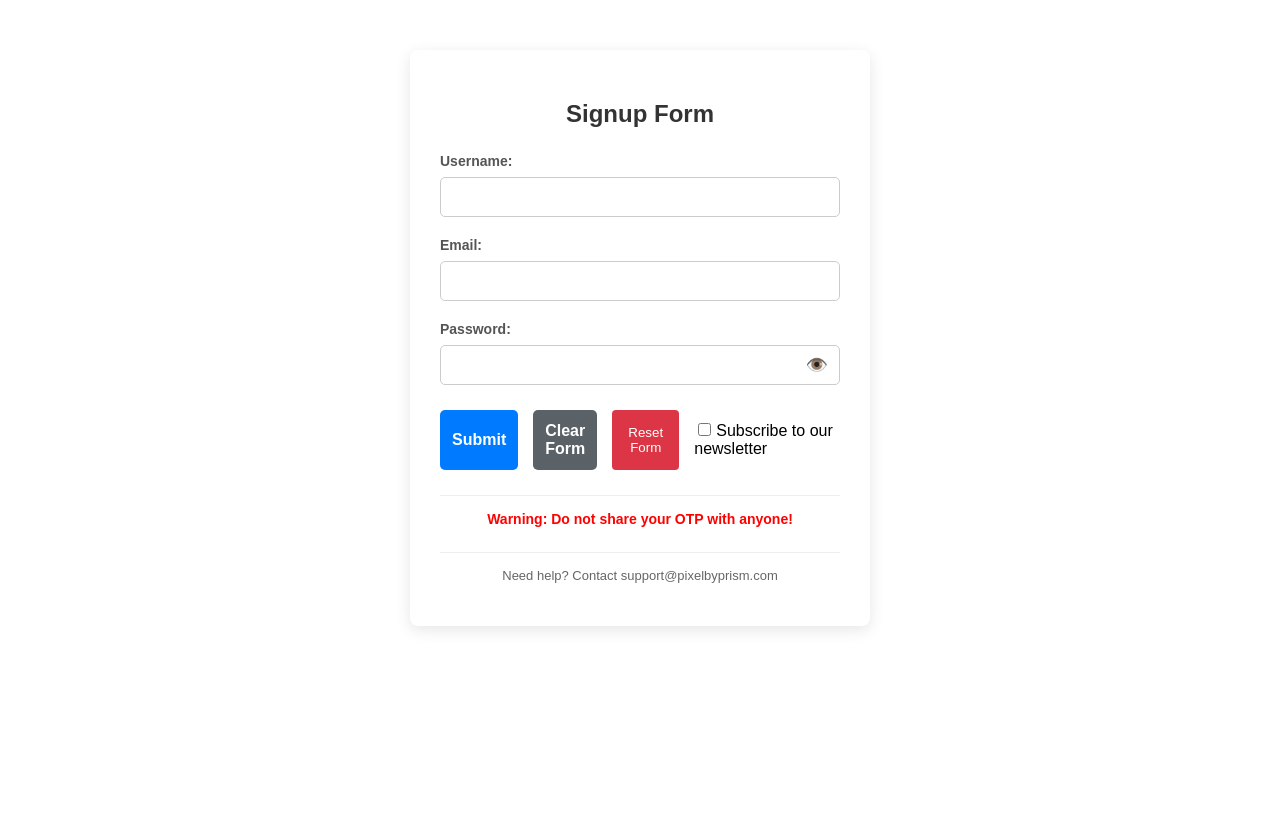
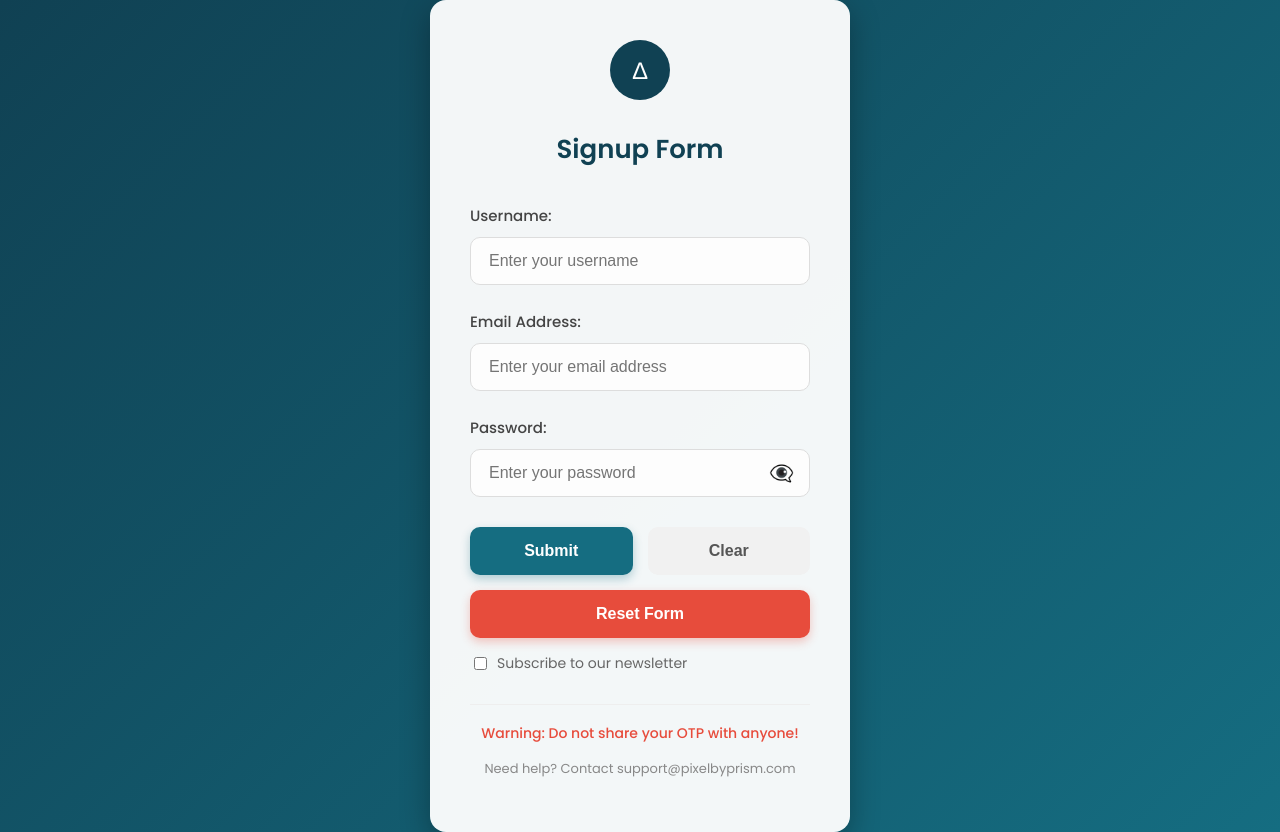
Before and after one commit to sarmad-sqa/my-first-react-cicd, a React (Create React App) app: page / in a window 1280 px wide. Before the commit the page ends 800 px from the top, so only its background shows below. Built offline with nearby package versions, Linux system fonts and the light colour scheme.

Commit message:
style: updated signup form with a modern premium ui layout

```diff
--- a/src/App.js
+++ b/src/App.js
@@ -35,41 +35,74 @@ function App() {
     setShowPassword(!showPassword);
   };
 
-  // --- STYLING OBJECTS ---
+  // --- NEW, IMPROVED STYLING OBJECTS ---
   const styles = {
+    pageBackground: {
+      minHeight: '100vh',
+      display: 'flex',
+      alignItems: 'center',
+      justifyContent: 'center',
+      // Elegant deep teal/blue gradient background
+      background: 'linear-gradient(135deg, #104153 0%, #156d81 100%)',
+      fontFamily: "'Poppins', sans-serif" // Clean modern font
+    },
     formContainer: {
-      maxWidth: '400px',
-      margin: '50px auto',
-      padding: '30px',
-      borderRadius: '8px',
-      boxShadow: '0 4px 15px rgba(0,0,0,0.1)',
-      backgroundColor: '#fff',
-      fontFamily: 'Arial, sans-serif'
+      maxWidth: '420px',
+      width: '100%',
+      padding: '40px',
+      borderRadius: '16px', // Softer corners
+      boxShadow: '0 10px 30px rgba(0,0,0,0.3)', // deeper, softer shadow
+      backgroundColor: 'rgba(255, 255, 255, 0.95)', // Subtle transparency
+      boxSizing: 'border-box'
+    },
+    logoContainer: {
+      textAlign: 'center',
+      marginBottom: '30px'
+    },
+    logo: {
+      width: '60px', // Placeholder logo size
+      height: '60px',
+      backgroundColor: '#104153',
+      borderRadius: '50%',
+      display: 'inline-flex',
+      alignItems: 'center',
+      justifyContent: 'center',
+      fontSize: '24px',
+      color: 'white'
     },
     heading: {
       textAlign: 'center',
-      marginBottom: '25px',
-      color: '#333'
+      marginBottom: '35px',
+      color: '#104153', // Match logo color
+      fontSize: '26px',
+      fontWeight: '600'
     },
     formGroup: {
-      marginBottom: '20px',
+      marginBottom: '25px',
       display: 'flex',
-      flexDirection: 'column'
+      flexDirection: 'column',
+      position: 'relative'
     },
     label: {
-      marginBottom: '8px',
-      fontWeight: 'bold',
-      color: '#555',
-      fontSize: '14px'
+      marginBottom: '10px',
+      fontWeight: '500',
+      color: '#444',
+      fontSize: '15px'
     },
     input: {
-      padding: '10px',
-      borderRadius: '5px',
-      border: '1px solid #ccc',
+      padding: '14px 18px',
+      borderRadius: '10px', // Rounder fields
+      border: '1px solid #ddd',
       fontSize: '16px',
       outline: 'none',
       width: '100%',
-      boxSizing: 'border-box'
+      boxSizing: 'border-box',
+      backgroundColor: '#fdfdfd',
+      transition: 'border-color 0.2s, box-shadow 0.2s'
+    },
+    inputFocus: {
+      borderColor: '#156d81',
+      boxShadow: '0 0 0 3px rgba(21, 109, 129, 0.2)'
     },
     passwordWrapper: {
       position: 'relative',
@@ -78,69 +111,137 @@ function App() {
       width: '100%'
     },
     passwordInput: {
-      padding: '10px',
-      paddingRight: '40px',
-      borderRadius: '5px',
-      border: '1px solid #ccc',
+      padding: '14px 50px 14px 18px', // space for eye icon
+      borderRadius: '10px',
+      border: '1px solid #ddd',
       fontSize: '16px',
       outline: 'none',
       width: '100%',
-      boxSizing: 'border-box'
+      boxSizing: 'border-box',
+      backgroundColor: '#fdfdfd',
+      transition: 'border-color 0.2s, box-shadow 0.2s'
     },
     eyeButton: {
       position: 'absolute',
-      right: '12px',
+      right: '16px',
       background: 'none',
       border: 'none',
       cursor: 'pointer',
-      fontSize: '18px',
+      fontSize: '20px',
       padding: '0',
+      color: '#888', // Subtle icon color
       display: 'flex',
       alignItems: 'center',
       userSelect: 'none'
     },
     buttonGroup: {
       display: 'flex',
+      flexDirection: 'column', // Stack buttons on mobile
       gap: '15px',
-      marginTop: '25px'
+      marginTop: '30px'
+    },
+    buttonRow: {
+      display: 'flex',
+      gap: '15px'
     },
     submitBtn: {
       flex: 1,
-      padding: '12px',
-      backgroundColor: '#007bff',
+      padding: '15px',
+      backgroundColor: '#156d81', // Matching theme
       color: 'white',
       border: 'none',
-      borderRadius: '5px',
+      borderRadius: '10px',
       fontSize: '16px',
-      fontWeight: 'bold',
+      fontWeight: '600',
       cursor: 'pointer',
-      transition: 'background-color 0.2s'
+      transition: 'background-color 0.2s, transform 0.1s',
+      boxShadow: '0 4px 10px rgba(21, 109, 129, 0.3)'
+    },
+    submitBtnHover: {
+      backgroundColor: '#0d5a6c'
     },
     clearBtn: {
       flex: 1,
-      padding: '12px',
-      backgroundColor: '#5a6268',
+      padding: '15px',
+      backgroundColor: '#f1f1f1',
+      color: '#555',
+      border: 'none',
+      borderRadius: '10px',
+      fontSize: '16px',
+      fontWeight: '600',
+      cursor: 'pointer',
+      transition: 'background-color 0.2s, transform 0.1s'
+    },
+    clearBtnHover: {
+      backgroundColor: '#e5e5e5'
+    },
+    resetBtn: {
+      padding: '15px',
+      backgroundColor: '#e74c3c', // Modern red
       color: 'white',
       border: 'none',
-      borderRadius: '5px',
+      borderRadius: '10px',
       fontSize: '16px',
-      fontWeight: 'bold',
+      fontWeight: '600',
       cursor: 'pointer',
-      transition: 'background-color 0.2s'
+      transition: 'background-color 0.2s, transform 0.1s',
+      boxShadow: '0 4px 10px rgba(231, 76, 60, 0.3)'
     },
-    // Naya Chota Style dev1 Ke Liye
+    newsletterGroup: {
+      marginTop: '15px',
+      display: 'flex',
+      alignItems: 'center',
+      color: '#666',
+      fontSize: '14px'
+    },
+    checkbox: {
+      marginRight: '10px',
+      cursor: 'pointer',
+      accentColor: '#156d81' // modern checkbox color
+    },
+    warningText: {
+      marginTop: '30px',
+      textAlign: 'center',
+      color: '#e74c3c',
+      fontWeight: '500',
+      fontSize: '14px',
+      borderTop: '1px solid #eee',
+      paddingTop: '18px'
+    },
     dev1SupportText: {
-      marginTop: '25px',
+      marginTop: '15px',
       textAlign: 'center',
       fontSize: '13px',
-      color: '#666',
-      borderTop: '1px solid #eee',
-      paddingTop: '15px'
+      color: '#888'
     }
   };
 
+  // State to track focus for outline styling
+  const [focusedField, setFocusedField] = useState(null);
+
+  const getInputStyle = (fieldName) => {
+    return focusedField === fieldName
+      ? { ...styles.input, ...styles.inputFocus }
+      : styles.input;
+  };
+
+  const getPasswordInputStyle = () => {
+    return focusedField === 'password'
+      ? { ...styles.passwordInput, ...styles.inputFocus }
+      : styles.passwordInput;
+  };
+
   return (
+    <div style={styles.pageBackground}>
+      {/* Add Poppins font link to head */}
+      <link rel="preconnect" href="https://fonts.googleapis.com" />
+      <link rel="preconnect" href="https://fonts.gstatic.com" crossOrigin="anonymous" />
+      <link href="https://fonts.googleapis.com/css2?family=Poppins:wght@400;500;600&display=swap" rel="stylesheet" />
+
       <div style={styles.formContainer}>
+        <div style={styles.logoContainer}>
+          <div style={styles.logo}>∆</div> {/* Placeholder Logo Icon */}
+        </div>
         <h2 style={styles.heading}>Signup Form</h2>
         <form onSubmit={handleSubmit}>
 
@@ -151,20 +252,26 @@ function App() {
               name="username"
               value={formData.username}
               onChange={handleChange}
-            style={styles.input}
+              onFocus={() => setFocusedField('username')}
+              onBlur={() => setFocusedField(null)}
+              style={getInputStyle('username')}
               required
+              placeholder="Enter your username" // added placeholders
             />
           </div>
 
           <div style={styles.formGroup}>
-          <label style={styles.label}>Email:</label>
+            <label style={styles.label}>Email Address:</label>
             <input
               type="email"
               name="email"
               value={formData.email}
               onChange={handleChange}
-            style={styles.input}
+              onFocus={() => setFocusedField('email')}
+              onBlur={() => setFocusedField(null)}
+              style={getInputStyle('email')}
               required
+              placeholder="Enter your email address"
             />
           </div>
 
@@ -176,48 +283,51 @@ function App() {
                 name="password"
                 value={formData.password}
                 onChange={handleChange}
-              style={styles.passwordInput}
+                onFocus={() => setFocusedField('password')}
+                onBlur={() => setFocusedField(null)}
+                style={getPasswordInputStyle()}
                 required
+                placeholder="Enter your password"
               />
               <button
                 type="button"
                 onClick={togglePasswordVisibility}
                 style={styles.eyeButton}
               >
-              {showPassword ? '👁️‍🗨️' : '👁️'}
+               {showPassword ?'👁️': '👁️‍🗨️' }
               </button>
             </div>
           </div>
 
           <div style={styles.buttonGroup}>
+            <div style={styles.buttonRow}>
               <button type="submit" style={styles.submitBtn}>
                 Submit
               </button>
               <button type="button" onClick={handleClear} style={styles.clearBtn}>
-            Clear Form
+                Clear
               </button>
-          <button type="button" style={{ cursor: 'pointer', padding: '10px', background: '#dc3545', color: 'white', border: 'none', borderRadius: '4px' }}>
+            </div>
+            <button type="button" style={styles.resetBtn}>
               Reset Form
             </button>
-          <div style={{ marginTop: '10px' }}>
-            <input type="checkbox" id="subscribe" name="subscribe" style={{ marginRight: '5px' }} />
+          </div>
+          <div style={styles.newsletterGroup}>
+            <input type="checkbox" id="subscribe" name="subscribe" style={styles.checkbox} />
             <label htmlFor="subscribe">Subscribe to our newsletter</label>
-          </div>
           </div>
 
         </form>
-      {/* --- DEV2 KA NEW CODE (WARING TEXT) SHURU --- */}
-      <p style={{ marginTop: '25px', textAlign: 'center', color: 'red', fontWeight: 'bold', fontSize: '14px', borderTop: '1px solid #eee', paddingTop: '15px' }}>
+
+        <p style={styles.warningText}>
           Warning: Do not share your OTP with anyone!
         </p>
-      {/* --- DEV2 KA NEW CODE KHATAM --- */}
 
-      {/* --- DEV1 KA NEW CODE SHURU --- */}
         <p style={styles.dev1SupportText}>
           Need help? Contact support@pixelbyprism.com
         </p>
-      {/* --- DEV1 KA NEW CODE KHATAM --- */}
 
+      </div>
     </div>
   );
 }
```
Lines whose indentation alone changed are shown as unchanged.
